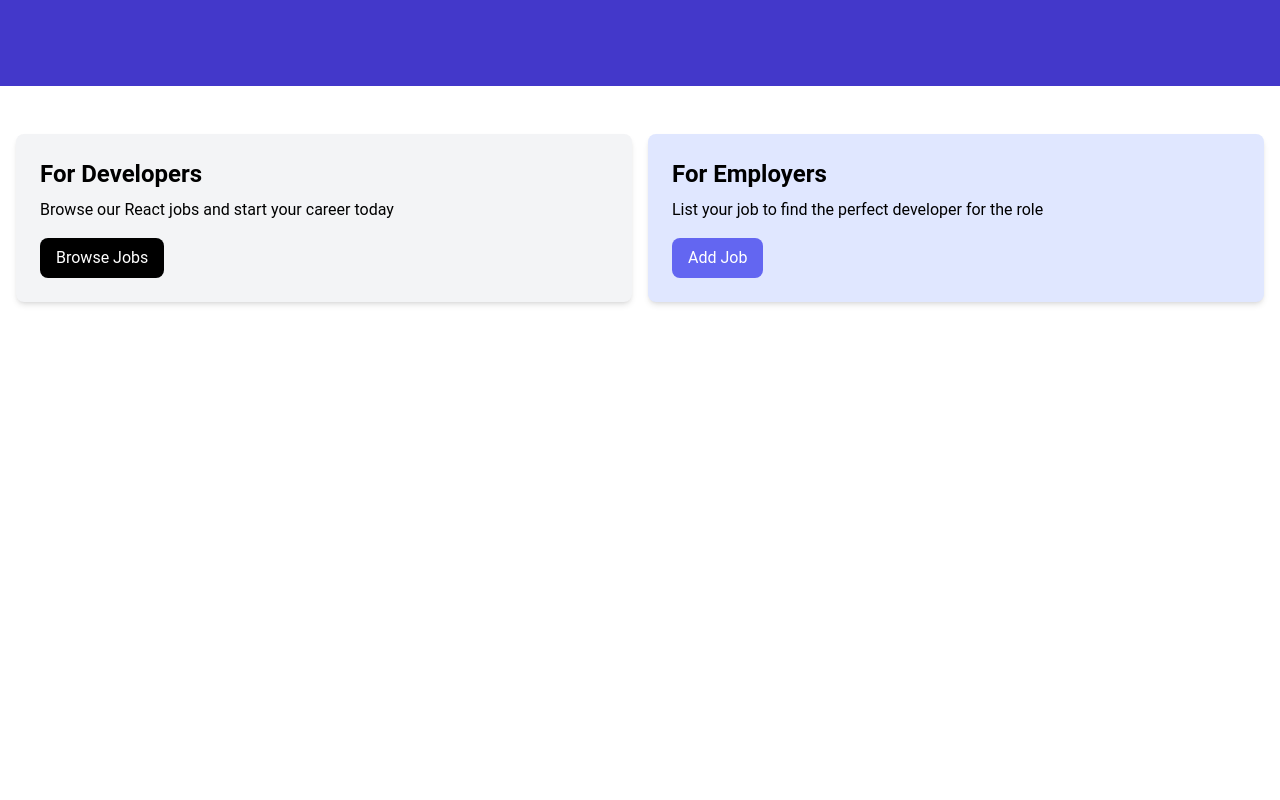
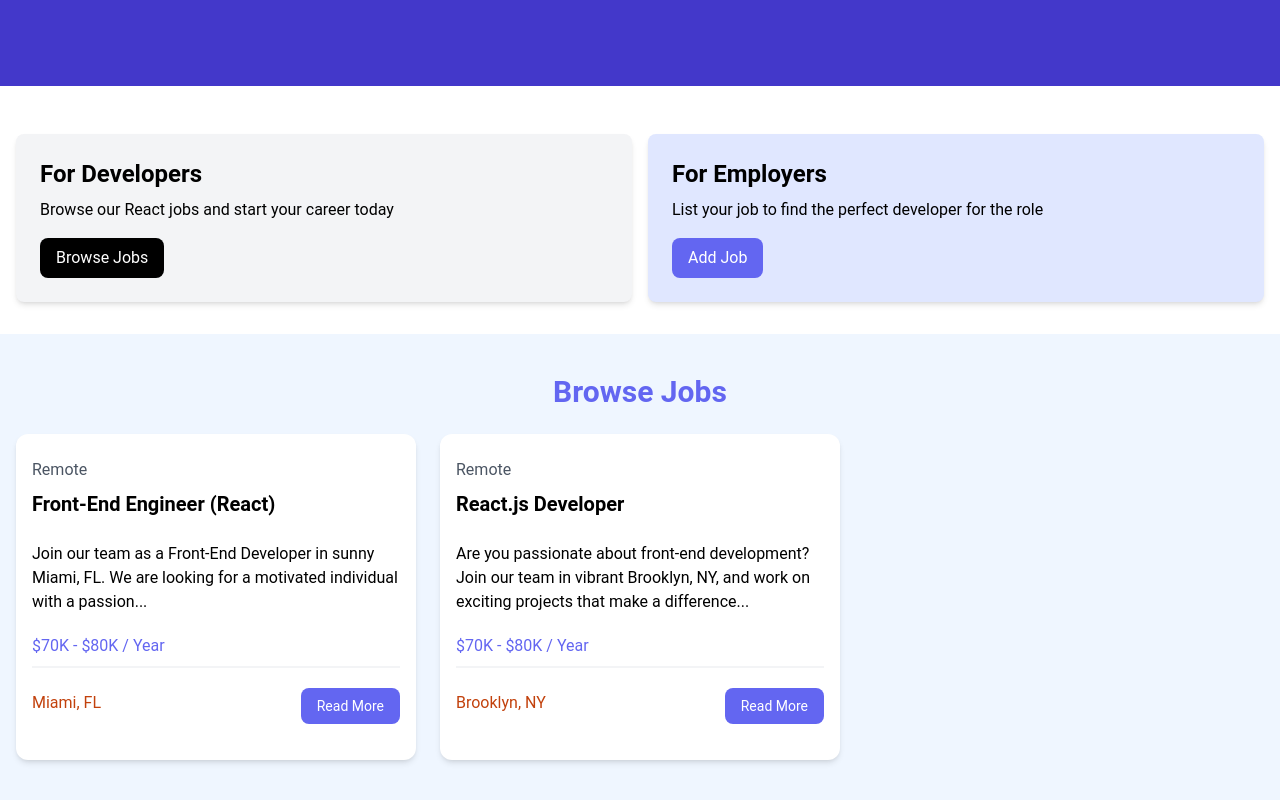
Before and after one commit to andrenakarocha/react-jobs-site, a React (Vite) app: page / in a window 1280 px wide. Shown: the part 275-1075 px from the top of the page. Before the commit the page ends 800 px from the top, so only its background shows below. Built offline with nearby package versions, Linux system fonts and the light colour scheme.

Commit message:
JobListing começando

```diff
--- a/src/App.jsx
+++ b/src/App.jsx
@@ -2,6 +2,7 @@
 import NavBar from './components/NavBar'
 import Hero from './components/Hero'
 import HomeCards from './components/HomeCards'
+import JobListings from './components/JobListings'
 
 const App = () => {
   return (
@@ -9,6 +10,7 @@
       <NavBar />
       <Hero />
       <HomeCards />
+      <JobListings />
     </>
   )
 }
--- a/src/components/JobListings.jsx
+++ b/src/components/JobListings.jsx
@@ -0,0 +1,79 @@
+import React from 'react'
+import jobs from '../jobs.json'
+
+const JobListings = () => {
+  return (
+    <section class="bg-blue-50 px-4 py-10">
+      <div class="container-xl lg:container m-auto">
+        <h2 class="text-3xl font-bold text-indigo-500 mb-6 text-center">
+          Browse Jobs
+        </h2>
+        <div class="grid grid-cols-1 md:grid-cols-3 gap-6">
+          {jobs.map(() => {
+
+          })}
+          <div class="bg-white rounded-xl shadow-md relative">
+            <div class="p-4">
+              <div class="mb-6">
+                <div class="text-gray-600 my-2">Remote</div>
+                <h3 class="text-xl font-bold">Front-End Engineer (React)</h3>
+              </div>
+
+              <div class="mb-5">
+               Join our team as a Front-End Developer in sunny Miami, FL. We are looking for a motivated individual with a passion...
+              </div>
+
+              <h3 class="text-indigo-500 mb-2">$70K - $80K / Year</h3>
+
+              <div class="border border-gray-100 mb-5"></div>
+
+              <div class="flex flex-col lg:flex-row justify-between mb-4">
+                <div class="text-orange-700 mb-3">
+                  <i class="fa-solid fa-location-dot text-lg"></i>
+                  Miami, FL
+                </div>
+                <a
+                  href="job.html"
+                  class="h-[36px] bg-indigo-500 hover:bg-indigo-600 text-white px-4 py-2 rounded-lg text-center text-sm"
+                >
+                 Read More
+                </a>
+              </div>
+            </div>
+          </div>
+          <div class="bg-white rounded-xl shadow-md relative">
+            <div class="p-4">
+              <div class="mb-6">
+                <div class="text-gray-600 my-2">Remote</div>
+                <h3 class="text-xl font-bold">React.js Developer</h3>
+              </div>
+
+              <div class="mb-5">
+                Are you passionate about front-end development? Join our team in vibrant Brooklyn, NY, and work on exciting projects that make a difference...
+              </div>
+
+              <h3 class="text-indigo-500 mb-2">$70K - $80K / Year</h3>
+
+              <div class="border border-gray-100 mb-5"></div>
+
+              <div class="flex flex-col lg:flex-row justify-between mb-4">
+                <div class="text-orange-700 mb-3">
+                  <i class="fa-solid fa-location-dot text-lg"></i>
+                  Brooklyn, NY
+                </div>
+                <a
+                  href="job.html"
+                  class="h-[36px] bg-indigo-500 hover:bg-indigo-600 text-white px-4 py-2 rounded-lg text-center text-sm"
+                >
+                 Read More
+                </a>
+              </div>
+            </div>
+          </div>
+        </div>
+      </div>
+    </section>
+  )
+}
+
+export default JobListings
```
